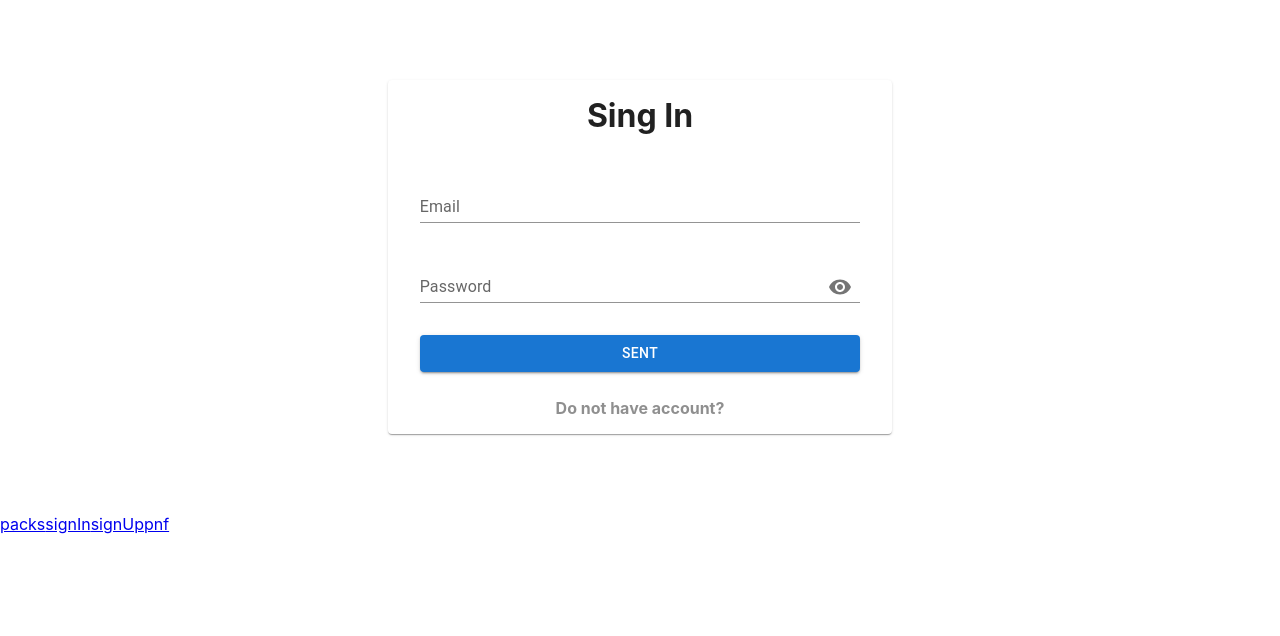
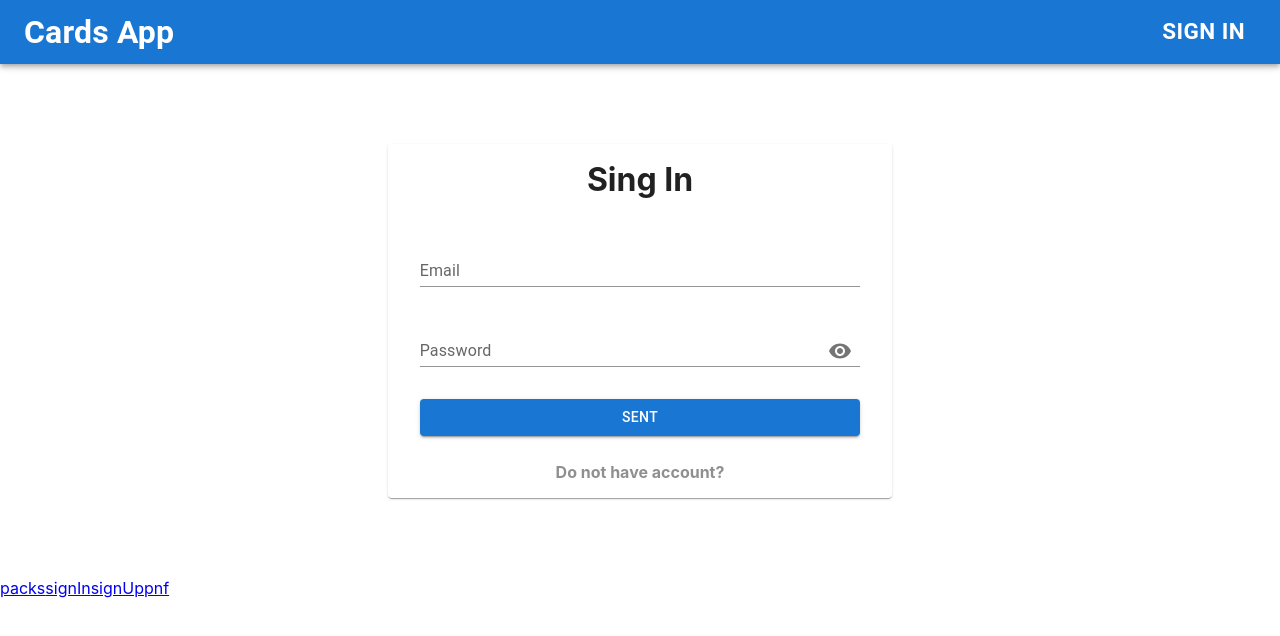
Before and after one commit to Mart7anova/cards, a React (Create React App) app: page /#/sign-in in a window 1280 px wide. Shown: the top 636 px of the page. Built offline with nearby package versions, Linux system fonts and the light colour scheme; no server answers.

Commit message:
feat: add app bar

```diff
--- a/src/app/App.tsx
+++ b/src/app/App.tsx
@@ -5,6 +5,7 @@ import {useAppSelector} from '../common/hooks/useAppSelector';
 import {getIsInitialized} from '../features/application/selectors';
 import {AppRoute} from '../features/route/AppRoute';
 import {Main} from '../features/route/Main';
+import {Bar} from '../common/components/AppBar/AppBar';
 
 const {initializeApp} = appActions
 
@@ -22,6 +23,7 @@ export const App = () => {
 
     return (
         <div>
+            <Bar/>
             <AppRoute/>
             <Main/>
         </div>
--- /dev/null
+++ b/src/common/components/AppBar/AppBar.tsx
@@ -0,0 +1,27 @@
+import React from 'react';
+import {AppBar, Box, Button, Toolbar, Typography} from '@mui/material';
+import { useNavigate } from 'react-router-dom';
+import {PATH} from '../../enums/path';
+
+export const Bar = () => {
+    const navigate = useNavigate()
+
+    const onClickHandler = () => {
+        navigate(PATH.SIGN_IN)
+    }
+
+    return (
+        <Box sx={{flexGrow: 1}}>
+            <AppBar position="static">
+                <Toolbar>
+                    <Typography component="div" sx={{flexGrow: 1}}>
+                        <h1>Cards App</h1>
+                    </Typography>
+                    <Button color="inherit" size={'large'} onClick={onClickHandler}>
+                        <h2>Sign in</h2>
+                    </Button>
+                </Toolbar>
+            </AppBar>
+        </Box>
+    );
+};
```
